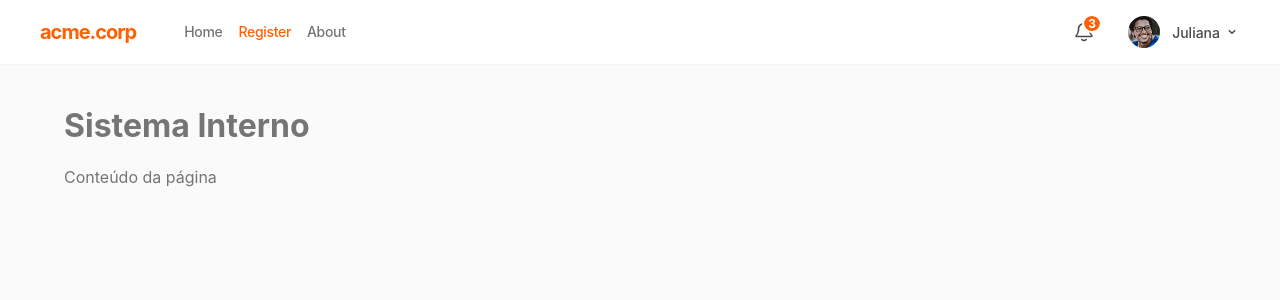
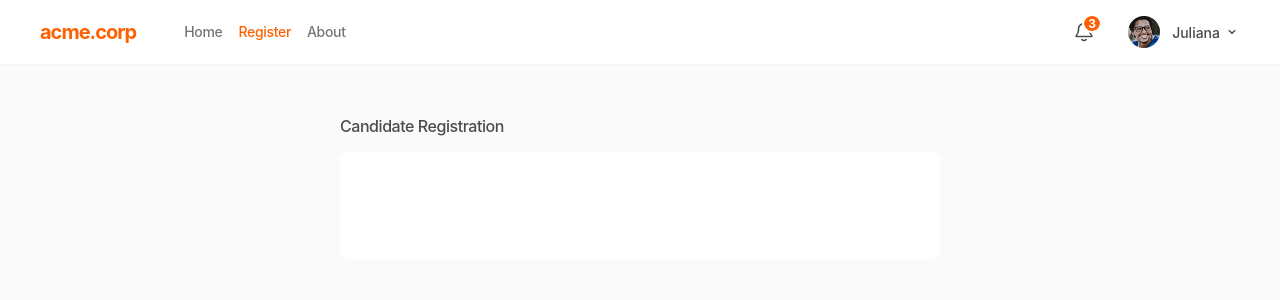
Before and after one commit to meninomiel/Desafio-UI-Developer-CESAR, a React (Vite) app: page / in a window 1280 px wide. Shown: the top 300 px of the page. Built offline with nearby package versions, Linux system fonts and the light colour scheme.

Commit message:
feat(register-page): implement RegisterForm and associated styles, types, and layout for registration page

```diff
--- /dev/null
+++ b/src/pages/register/_form/index.tsx
@@ -0,0 +1,14 @@
+// src/pages/register-page/RegisterForm.tsx
+import React from 'react';
+import { Form, FormRow } from '../_form/styles';
+
+export const RegisterForm: React.FC = () => {
+  return (
+    <Form>
+      <FormRow />
+      <FormRow />
+      <FormRow />
+      <FormRow />
+    </Form>
+  );
+};
--- /dev/null
+++ b/src/pages/register/_form/styles.ts
@@ -0,0 +1,14 @@
+import styled from 'styled-components';
+import type { AppTheme } from '../../../styles/theme';
+
+export const Form = styled.form`
+  display: flex;
+  flex-direction: column;
+  gap: ${({ theme }: { theme: AppTheme }) => theme.spacing.large}px;
+`;
+
+export const FormRow = styled.div`
+  display: flex;
+  flex-direction: row wrap;
+  gap: ${({ theme }: { theme: AppTheme }) => theme.spacing.large}px;
+`;
--- a/src/pages/register/index.tsx
+++ b/src/pages/register/index.tsx
@@ -1,11 +1,22 @@
 import React from 'react';
 import { PageShell } from '../_layout/PageShell';
+import type { RegisterPageProps } from './types';
+import {
+  PageContainer,
+  PageTitle,
+  FormCard,
+} from './styles';
+import { RegisterForm } from './_form';
 
-export const RegisterPage: React.FC = () => {
-  return (
-    <PageShell>
-      <h1>Sistema Interno</h1>
-      <p>Conteúdo da página</p>
-    </PageShell>
-  );
-};
+export const RegisterPage: React.FC<RegisterPageProps> = ({
+  title = 'Candidate Registration'
+}) => (
+  <PageShell>
+    <PageContainer>
+      <PageTitle>{title}</PageTitle>
+      <FormCard>
+        <RegisterForm />
+      </FormCard>
+    </PageContainer>
+  </PageShell>
+);
--- /dev/null
+++ b/src/pages/register/styles.ts
@@ -0,0 +1,28 @@
+import styled from 'styled-components';
+import type { AppTheme } from '../../styles/theme';
+
+export const PageContainer = styled.section`
+  max-width: 600px;
+  margin: 0 auto;
+  padding: ${({ theme }: { theme: AppTheme }) => theme.spacing.huge}px 0;
+  display: flex;
+  gap: 1rem;
+  flex-direction: column;
+`;
+
+export const PageTitle = styled.h1`
+  color: ${({ theme }: { theme: AppTheme }) => theme.color.content.dark};
+  font-size: 1rem;
+  font-weight: 500;
+  line-height: 1.2;
+  letter-spacing: -.028rem;
+  margin: 0;
+`;
+
+export const FormCard = styled.main`
+  background: ${({ theme }: { theme: AppTheme }) => theme.color.background.default};
+  border-radius: ${({ theme }: { theme: AppTheme }) => theme.radius.md}px;
+  padding: ${({ theme }: { theme: AppTheme }) => theme.spacing.xlarge}px;
+  width: 100%;
+  margin: 0;
+`;
--- /dev/null
+++ b/src/pages/register/types.ts
@@ -0,0 +1,4 @@
+export interface RegisterPageProps {
+  /** Título da página */
+  title?: string;
+}
```
Also changed, not shown: src/pages/register/_form/types.ts (added).
